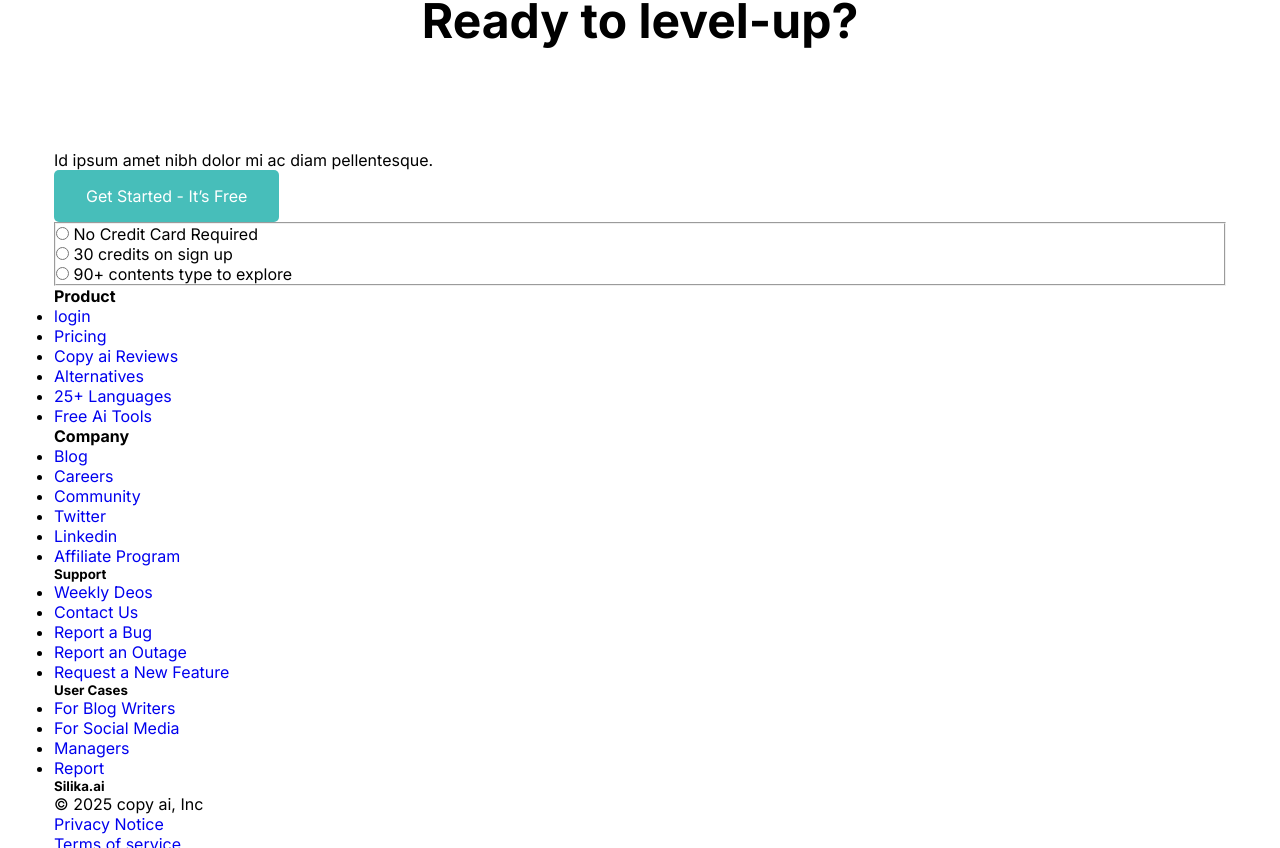
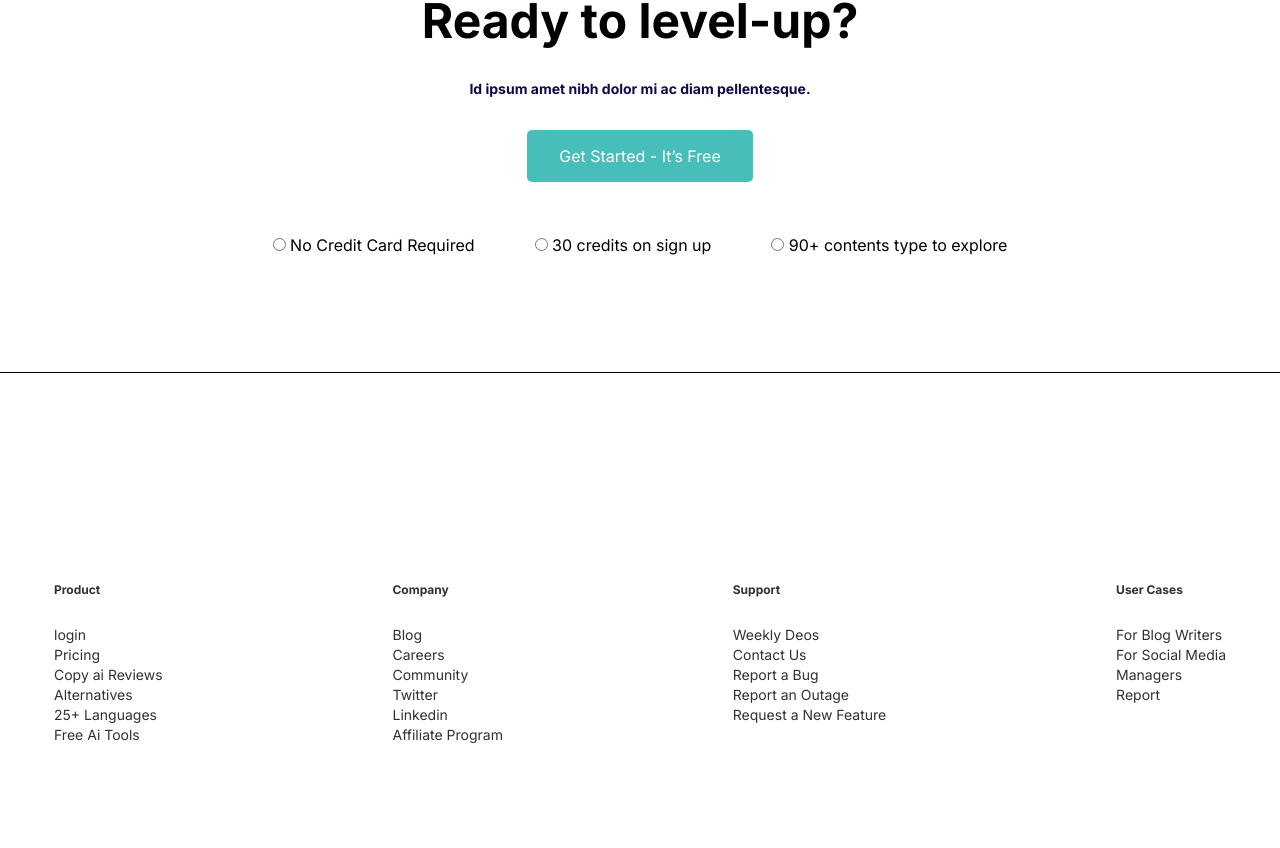
Before and after one commit to Mav-isolivr/aulas-css-SENAI, a plain HTML site: page layout/index.html in a window 1280 px wide. Shown: the part 4465-5313 px from the top of the page. Drawn offline with Linux system fonts and the light colour scheme; a web font is replaced by a local one.

Commit message:
feat: estelização do footer, layout quase no fim

```diff
--- a/layout/css/styles.css
+++ b/layout/css/styles.css
@@ -255,17 +255,17 @@ nav ul li{
     margin-bottom: 30px;
 }
 
-.works .img-works{
+.works .img{
     margin-right: 48px;
 }
 
-.works .work-description h4{
+.works .description h4{
     font-size: 20px;
     color:#160647;
     margin-bottom: 18px;
 }
 
-.works .work-description h4 span{
+.works .description h4 span{
     border: 1px solid #160647;
     font-size: 14px;
     padding: 5px 10px;
@@ -277,3 +277,109 @@ nav ul li{
     margin-left: 15px;
     padding-left: 42px;
 }
+
+.works .content-description-work ul{
+    list-style: none;
+    padding-left: 42px;
+    font-size: 14px;
+    color: #160647;
+    line-height: 2;
+    margin-top: 43px;
+}
+
+/* ready */
+
+.ready .container{
+    display: flex;
+    flex-direction: column;
+    align-items: center;
+}
+
+.ready h3{
+    margin-bottom: 30px;
+}
+
+.ready p{
+    color: #160647;
+    font-size: 14px;
+    font-weight: 700;
+}
+
+.ready a{
+    margin: 33px 0 53px;
+}
+
+.ready fieldset{
+    display: flex;
+    justify-content: space-between;
+    border: none;
+    gap: 60px;
+}
+
+/* footer */
+.footer{
+    border-top: 1px solid #000;
+    margin: 117px 0 ;
+    padding-top: 105px;
+}
+
+
+.footer .container{
+   display: flex;
+   justify-content: space-between;
+   padding-top: 104px;
+
+}
+
+.footer-group-links h4{
+    color: #313131;
+    font-size: 12px;
+    margin-bottom: 27px;
+}
+
+.footer-group-links a{
+    color: #313131;
+    font-size: 14px;
+}
+
+.footer-group-links ul{
+    list-style: none;
+}
+
+.footer .footer-group-links{
+    display: flex;
+    flex-direction: column;
+
+}
+/* pé do footer */
+
+.footer .logo-copyrigth{
+    display: flex;
+    justify-content: space-between;
+    align-items: center;
+}
+
+.logo-copyrigth h5{
+    color: #313131;
+    font-size: 20px;
+    margin: 20px;
+}
+
+.logo-copyrigth p{
+    margin: 28px;
+    font-size: 10px;
+    color: #313131;
+}
+
+.logo-copyrigth a{
+    color: #313131;
+}
+
+.social-media{
+    display: flex;
+    align-items: center;
+}
+
+.social-media a{
+    margin: 0 14px;
+}
--- a/layout/index.html
+++ b/layout/index.html
@@ -238,10 +238,10 @@
         <h3>How is works</h3>
 
         <div class="container">
-            <div class="img-works">
+            <div class="img">
                 <img src="images/works-1.jpg" alt="work">
             </div>
-            <div class="work-description">
+            <div class="description">
                 <h4><span>1</span>Enter your copywrite project</h4>
                 <div class="content-description-work">
                     <p> Lorem ipsum dolor sit amet, consectetur adipiscing elit. Viverra est purus eu tempor tincidunt
@@ -258,10 +258,10 @@
             </div>
 
             <div class="container">
-                <div class="img-Idea">
+                <div class="img">
                     <img src="images/works-2.jpg" alt="Genarate Idea">
                 </div>
-                <div class="idea-description">
+                <div class="description">
                     <h4><span>2</span>Genarate Idea</h4>
                     <div class="content-description-work">
                         <p> Lorem ipsum dolor sit amet, consectetur adipiscing elit. Viverra est purus eu tempor tincidunt
@@ -278,10 +278,10 @@
             </div>
 
             <div class="container">
-                <div class="img-copy-use">
+                <div class="img">
                     <img src="images/works-3.jpg" alt="Copy & Use">
                 </div>
-                <div class="copy-use-description">
+                <div class="description">
                     <h4><span>3</span>Copy & Use</h4>
                     <div class="content-description-work">
                         <p> Lorem ipsum dolor sit amet, consectetur adipiscing elit. Viverra est purus eu tempor tincidunt
@@ -327,7 +327,7 @@
     </section>
 
 
-    <footer>
+    <footer class="footer">
         <div class="container">
             <div class="footer-group-links">
                 <h4>Product</h4>
@@ -354,7 +354,7 @@
             </div>
 
             <div class="footer-group-links">
-                <h5>Support</h5>
+                <h4>Support</h4>
                 <ul>
                     <li> <a href="#">Weekly Deos</a></li>
                     <li> <a href="#">Contact Us</a></li>
@@ -365,7 +365,7 @@
             </div>
 
             <div class="footer-group-links">
-                <h5>User Cases</h5>
+                <h4>User Cases</h4>
                 <ul>
                     <li> <a href="#">For Blog Writers</a></li>
                     <li> <a href="#">For Social Media</a></li>
```
